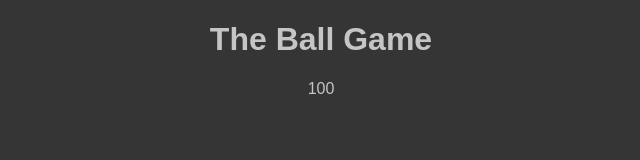
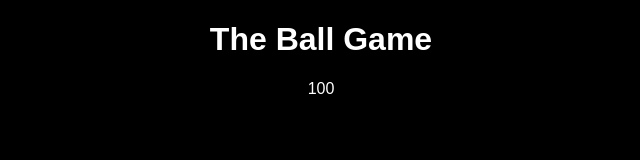
Before and after one commit to ForkliftOctober/240129---The-Ball-Game-, a plain HTML site: page index.html in a window 1280 px wide. Shown: the whole page, without its empty margins (319-959 px from the left). Drawn offline with Linux system fonts and the light colour scheme.

Commit message:
Change background and color

```diff
--- a/css/style.css
+++ b/css/style.css
@@ -3,12 +3,12 @@
 } */
 
 * {
-  box-sizing: border-box;
+	box-sizing: border-box;
 }
 
 body {
-  background-color: rgb(53, 53, 53);
-  font-family: Arial, Helvetica, sans-serif;
-  color: rgb(197, 197, 197);
-  text-align: center;
+	background-color: rgb(0, 0, 0);
+	font-family: Arial, Helvetica, sans-serif;
+	color: rgb(255, 255, 255);
+	text-align: center;
 }
```
